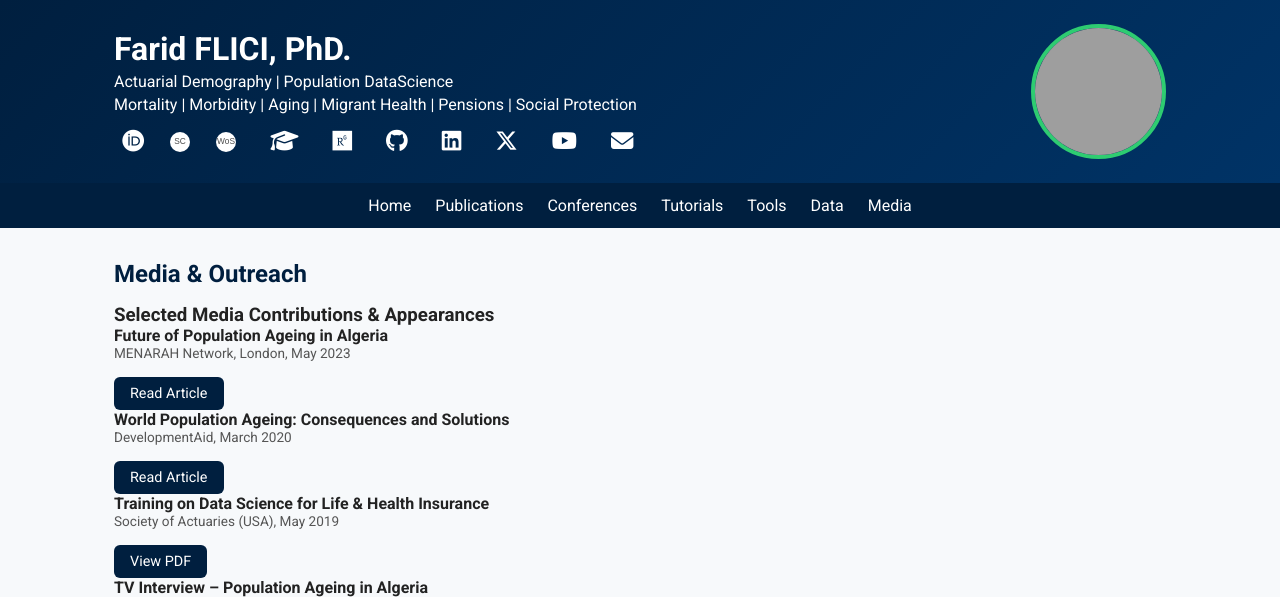
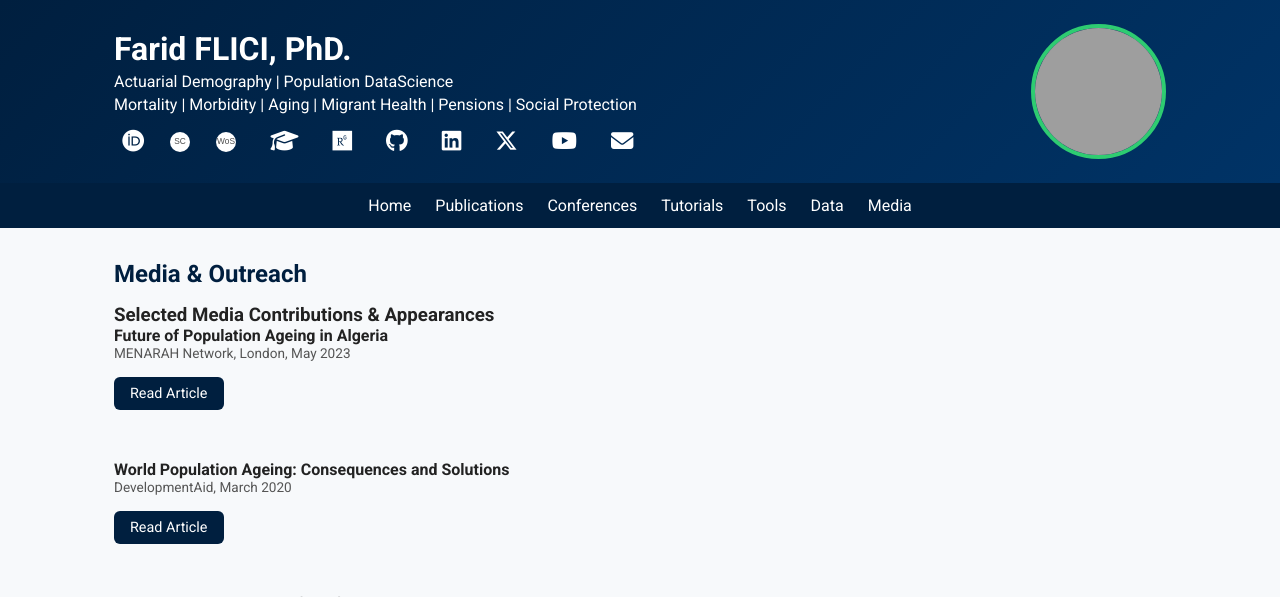
Before and after one commit to Farid-FLICI/farid-flici.github.io, a Jekyll site: the page media3.html, which Jekyll copies as it is, in a window 1280 px wide and 1319 px high. Shown: the top 597 px of the window. Built offline with Jekyll 4.4.1, drawn with Linux system fonts in a browser that asks for light colours; grey boxes are pictures that could not be loaded.

Commit message:
Update media3.html

```diff
--- a/media3.html
+++ b/media3.html
@@ -165,7 +165,7 @@ function copyEmail(e) {
       <div>
 
         <!-- MENARAH BLOG -->
-        <div class="media-card">
+        <div class="media-card" style="margin-bottom:50px;">
           <h4>Future of Population Ageing in Algeria</h4>
           <p style="font-size:0.85rem; color:#555;">
             MENARAH Network, London, May 2023
@@ -174,7 +174,7 @@ function copyEmail(e) {
         </div>
 
         <!-- DEVELOPMENTAID -->
-        <div class="media-card">
+        <div class="media-card" style="margin-bottom:50px;">
           <h4>World Population Ageing: Consequences and Solutions</h4>
           <p style="font-size:0.85rem; color:#555;">
             DevelopmentAid, March 2020
@@ -183,7 +183,7 @@ function copyEmail(e) {
         </div>
 
         <!-- SOA NEWSLETTER -->
-        <div class="media-card">
+        <div class="media-card" style="margin-bottom:50px;">
           <h4>Training on Data Science for Life & Health Insurance</h4>
           <p style="font-size:0.85rem; color:#555;">
             Society of Actuaries (USA), May 2019
@@ -197,7 +197,7 @@ function copyEmail(e) {
       <div>
 
         <!-- YOUTUBE EMBED -->
-        <div class="media-card">
+        <div class="media-card" style="margin-bottom:50px;">
           <h4>TV Interview – Population Ageing in Algeria</h4>
           <iframe width="100%" height="200"
             src="https://www.youtube.com/embed/UHgdGVgtxLk"
@@ -206,7 +206,7 @@ function copyEmail(e) {
         </div>
 
         <!-- ACTEX -->
-        <div class="media-card">
+        <div class="media-card" style="margin-bottom:50px;">
           <h4>Actuaries Around the World – Algeria</h4>
           <p style="font-size:0.85rem; color:#555;">
             Actex Learning, New York, May 2019
@@ -215,7 +215,7 @@ function copyEmail(e) {
         </div>
 
         <!-- PRESS ARTICLES -->
-        <div class="media-card">
+        <div class="media-card" style="margin-bottom:50px;">
           <h4>Press & National Media</h4>
           <ul style="font-size:0.85rem; padding-left:1rem;">
             <li>
```
